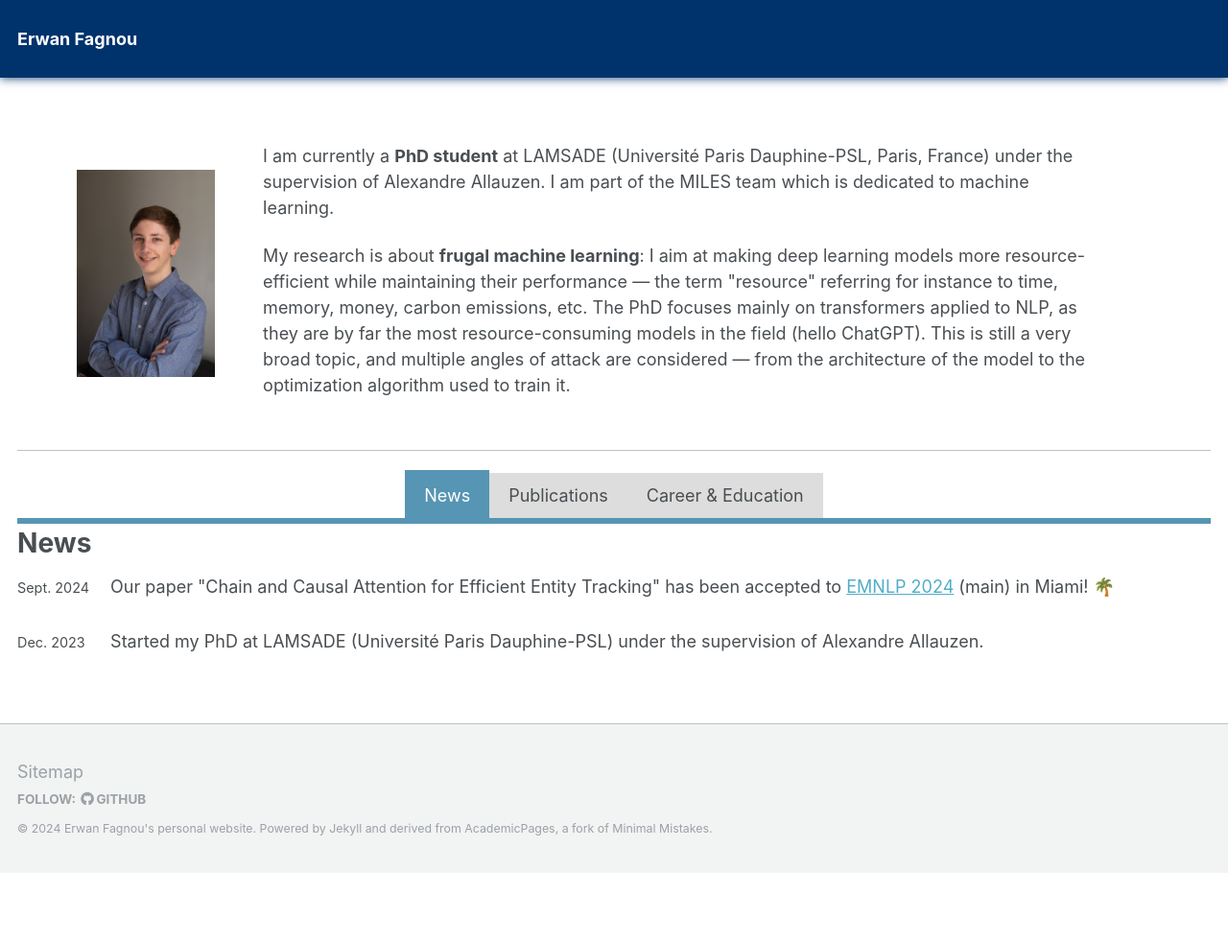
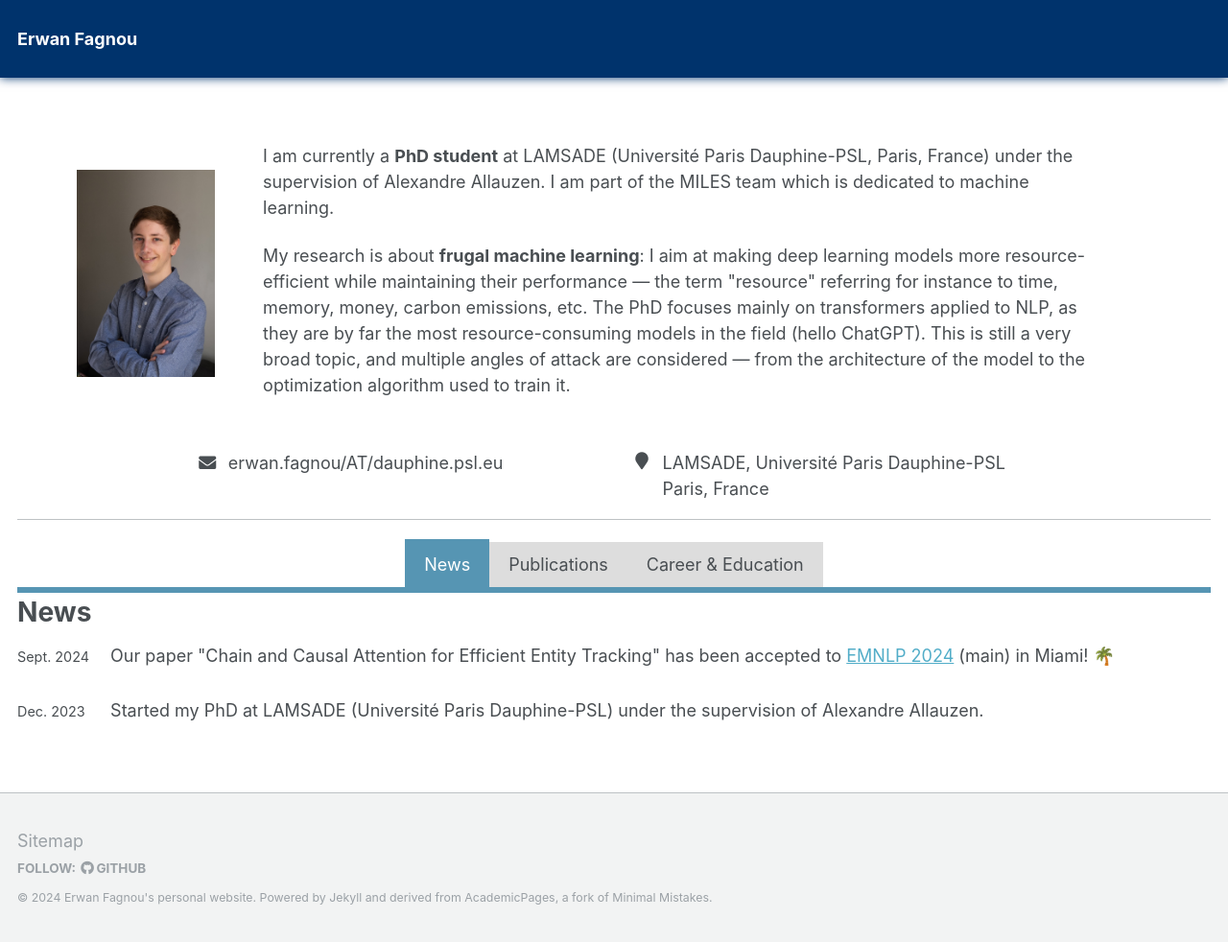
Before and after one commit to ErwanFagnou/erwanfagnou.github.io, a Jekyll site: the page built from _pages/about.md, in a window 1280 px wide. Shown: the whole page at 96% size. Built offline with Jekyll 4.4.1, drawn with Linux system fonts in a browser that asks for light colours; formulas are drawn with MathJax 3; before the commit the page ends 910 px from its top, so only the background shows below that.

Commit message:
Added email and location

```diff
--- a/_config.yml
+++ b/_config.yml
@@ -83,7 +83,7 @@ author:
   name             : "Erwan Fagnou"
   avatar           : "profile.jpg"
   bio              : "Passionate about machine learning and mathematics, I do all kinds of projects in these fields, either theoretical or applied, for work or for fun!"
-  location         : "Paris, France"
+  location         : "LAMSADE, Université Paris Dauphine-PSL<br>Paris, France"
   employer         :
   pubmed           :
   googlescholar    :
--- a/_pages/about.md
+++ b/_pages/about.md
@@ -6,40 +6,61 @@ redirect_from:
   - /about.html
 ---
 
+<!-- Picture and short bio -->
 <div style="display: flex; align-items: center; margin-bottom: 30px; margin-left: 5%; margin-right: 10%">
+    <!-- Picture -->
     <div style="width: 15%; display: inline-block">
-        <!-- picture -->
         <img src="{{ site.author.avatar | prepend: "/images/" | prepend: base_path }}" alt={{ site.author.name }} style="max-height: 250px">
     </div>
+    <!-- Short bio -->
     <div style="width: 90%; display: inline-block; margin-left: 50px">
         <p>I am currently a <strong>PhD student</strong> at LAMSADE (Université Paris Dauphine-PSL, Paris, France) under the supervision of Alexandre Allauzen. I am part of the MILES team which is dedicated to machine learning. </p>
         <p>My research is about <strong>frugal machine learning</strong>: I aim at making deep learning models more resource-efficient while maintaining their performance — the term "resource" referring for instance to time, memory, money, carbon emissions, etc. The PhD focuses mainly on transformers applied to NLP, as they are by far the most resource-consuming models in the field (hello ChatGPT). This is still a very broad topic, and multiple angles of attack are considered — from the architecture of the model to the optimization algorithm used to train it.</p>
     </div>
 </div>
 
+<!-- Contact info -->
+<div style="display: flex; justify-content: center; align-items: center;">
+    <div style="display: flex; justify-content: space-between; align-items: flex-start; width: 70%">
+        <!-- Left Column -->
+        <div style="width: 48%;">
+            <!-- Email -->
+            <div style="display: flex; align-items: center; margin-bottom: 10px;">
+                <i class="fas fa-fw fa-envelope" aria-hidden="true" style="margin-right: 10px"></i>
+                <span>{{ site.author.email }}</span>
+            </div>
+            <!-- Google Scholar -->
+            <!-- <div style="display: flex; align-items: center; margin-bottom: 10px;">
+                <i class="fas fa-fw fa-graduation-cap" style="margin-right: 10px"></i>
+                <a href="{{ site.author.googlescholar }}">Google Scholar</a>
+            </div> -->
+        </div>
+        <!-- Right Column (Location) -->
+        <div style="width: 48%;">
+            <div style="display: flex; align-items: flex-start;">
+                <i class="fa fa-fw fa-map-marker" aria-hidden="true" style="margin-right: 10px; margin-top: 2px;"></i>
+                <div style="text-align: left;"> {{ site.author.location }} </div>
+            </div>
+        </div>
+    </div>
+</div>
+
+
 ---
 
+<!-- Menu for all tabs -->
 <div class="tab-container">
     <div class="tab active-tab" onclick="openTab('tab_news')">News</div>
     <div class="tab" onclick="openTab('tab_publications')">Publications</div>
     <div class="tab" onclick="openTab('tab_career')">Career & Education</div>
 </div>
 
-<div style="height: 6px; background-color: rgb(86, 149, 179); margin-bottom: 4px;">
+<div style="height: 6px; background-color: rgb(86, 149, 179); margin-bottom: 4px;"></div>
 
-</div>
-
-<div id="tab_news" class="tab-content active-content">
-    {% include_relative tabs/news.html %}
-</div>
-
-<div id="tab_publications" class="tab-content">
-    {% include_relative tabs/publications.html %}
-</div>
-
-<div id="tab_career" class="tab-content">
-    {% include_relative tabs/career.html %}
-</div>
+<!-- Tab contents, showing only the one selected -->
+<div id="tab_news" class="tab-content active-content">{% include_relative tabs/news.html %}</div>
+<div id="tab_publications" class="tab-content">{% include_relative tabs/publications.html %}</div>
+<div id="tab_career" class="tab-content">{% include_relative tabs/career.html %}</div>
 
 <script>
     function openTab(tabId) {
```
